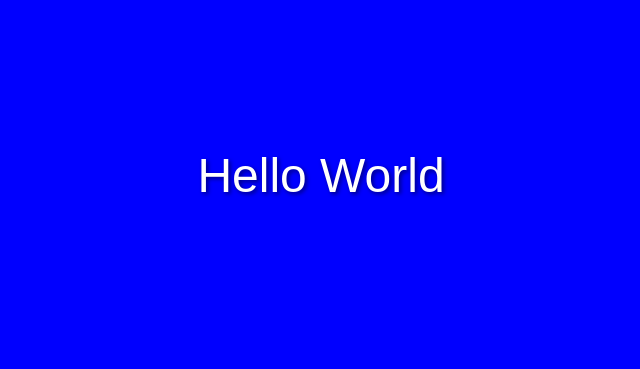
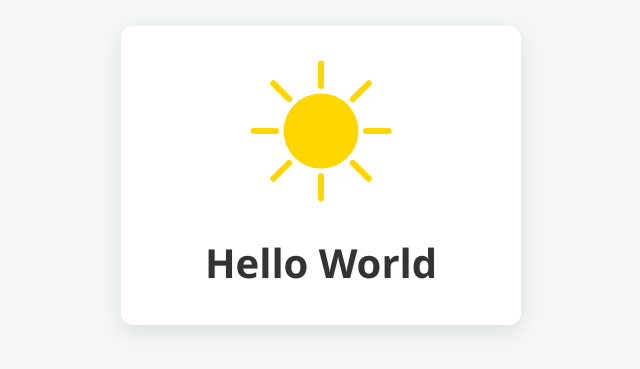
Before and after one commit to 24f1000322/test-llm-app, a plain HTML site: page index.html in a window 1280 px wide. Shown: the part 225-594 px from the top of the page, without its empty margins (319-959 px from the left). Drawn offline with Linux system fonts and the light colour scheme.

Commit message:
Add/Update index.html (Round 2)

```diff
--- a/index.html
+++ b/index.html
@@ -3,60 +3,107 @@
 <head>
     <meta charset="UTF-8">
     <meta name="viewport" content="width=device-width, initial-scale=1.0">
-    <title>Hello World App</title>
-    <!--
-        Inline CSS for the background color and text styling.
-        All styles are embedded directly in the <style> tag
-        within the HTML document, fulfilling the single-page requirement.
-    -->
+    <title>Hello Sun App</title>
     <style>
-        /*
-         * Basic reset for body margins and padding to ensure full-viewport coverage.
-         */
+        /* Basic reset and body styling for a clean slate */
         body {
+            font-family: 'Segoe UI', Tahoma, Geneva, Verdana, sans-serif;
+            display: flex;
+            justify-content: center;
+            align-items: center;
+            min-height: 100vh; /* Ensures the body takes at least the full viewport height */
             margin: 0;
-            padding: 0;
-            font-family: Arial, sans-serif; /* A common, readable font */
-            display: flex; /* Use flexbox to center the content */
-            justify-content: center; /* Center horizontally */
-            align-items: center; /* Center vertically */
-            min-height: 100vh; /* Ensure the body takes at least the full viewport height */
-            background-color: blue; /* The required blue background color */
-            color: white; /* Set text color to white for contrast on blue background */
-            font-size: 3em; /* Make the "Hello World" text large and prominent */
-            text-align: center; /* Center the text if it wraps */
+            background-color: #f4f7f6; /* Light background for a fresh look */
+            color: #333; /* Darker text for readability */
+            box-sizing: border-box;
+            line-height: 1.6;
         }
 
-        /*
-         * Style for the container div holding the "Hello World" text.
-         * This ensures the text itself is styled consistently.
-         */
-        .hello-container {
-            padding: 20px;
-            /* Optional: Add a subtle text shadow for better readability on darker backgrounds */
-            text-shadow: 2px 2px 4px rgba(0, 0, 0, 0.5);
+        /* Container for the logo and text, centered on the page */
+        .container {
+            display: flex;
+            flex-direction: column; /* Stack items vertically */
+            align-items: center; /* Center items horizontally within the container */
+            justify-content: center; /* Center items vertically if container has specific height */
+            text-align: center; /* Center text within the container */
+            padding: 30px;
+            background-color: #ffffff; /* White background for the content card */
+            border-radius: 12px; /* Slightly rounded corners for a modern feel */
+            box-shadow: 0 6px 20px rgba(0, 0, 0, 0.1); /* Soft shadow for depth */
+            max-width: 90%; /* Ensures container doesn't get too wide on small screens */
+            width: 400px; /* Fixed width for larger screens, acts as max-width */
+            box-sizing: border-box; /* Include padding and border in the element's total width and height */
+        }
+
+        /* Styling for the SVG sun logo */
+        .sun-logo {
+            width: 150px; /* Default width for the SVG */
+            height: 150px; /* Default height for the SVG */
+            margin-bottom: 25px; /* Space between logo and text */
+            transition: transform 0.3s ease-in-out; /* Smooth transition for hover effect */
+
+            /* Responsive SVG sizing */
+            max-width: 80%; /* Limits the SVG's width relative to its parent container */
+            height: auto; /* Maintains aspect ratio as width changes */
+            display: block; /* Ensures it behaves like a block element for sizing */
+        }
+
+        .sun-logo:hover {
+            transform: scale(1.05); /* Slightly enlarge on hover for interactivity */
+        }
+
+        /* Styling for the Hello World greeting text */
+        .greeting {
+            font-size: 2.5em; /* Default large font size */
+            margin: 0; /* Remove default margin */
+            color: #333; /* Keep text color consistent */
+            text-shadow: 1px 1px 2px rgba(0, 0, 0, 0.05); /* Subtle text shadow */
+
+            /* Responsive font size using clamp() for flexibility */
+            /* Min font size: 1.5em, Preferred font size: 6vw (6% of viewport width), Max font size: 2.5em */
+            font-size: clamp(1.5em, 6vw, 2.5em);
+        }
+
+        /* Media query for very small screens if specific adjustments are needed */
+        @media (max-width: 480px) {
+            .container {
+                padding: 20px; /* Reduce padding on smaller screens */
+            }
+            .sun-logo {
+                width: 120px; /* Slightly smaller logo on very small screens */
+                height: 120px;
+                margin-bottom: 20px;
+            }
+            /* clamp() for .greeting handles font size automatically */
         }
     </style>
 </head>
 <body>
-    <!--
-        This is the main content of our single-page application.
-        It contains the required text "Hello World".
-    -->
-    <div class="hello-container">
-        Hello World
+    <div class="container">
+        <!-- SVG Sun Logo -->
+        <!-- ViewBox defines the internal coordinate system (100x100), width/height scale it -->
+        <svg class="sun-logo" viewBox="0 0 100 100" xmlns="http://www.w3.org/2000/svg">
+            <!-- Main Sun Body (a circle) -->
+            <circle cx="50" cy="50" r="25" fill="#FFD700"/> <!-- Golden color for the sun -->
+
+            <!-- Rays of the Sun -->
+            <!-- Using a group element to apply common stroke styles to all rays -->
+            <g stroke="#FFD700" stroke-width="4" stroke-linecap="round">
+                <!-- Eight rays are created by rotating a single line element around the center (50,50) -->
+                <!-- Each line starts at (50,20) and ends at (50,5) in the SVG's coordinate system -->
+                <line x1="50" y1="20" x2="50" y2="5" /> <!-- 0 degrees (top ray) -->
+                <line x1="50" y1="20" x2="50" y2="5" transform="rotate(45 50 50)" />
+                <line x1="50" y1="20" x2="50" y2="5" transform="rotate(90 50 50)" />
+                <line x1="50" y1="20" x2="50" y2="5" transform="rotate(135 50 50)" />
+                <line x1="50" y1="20" x2="50" y2="5" transform="rotate(180 50 50)" />
+                <line x1="50" y1="20" x2="50" y2="5" transform="rotate(225 50 50)" />
+                <line x1="50" y1="20" x2="50" y2="5" transform="rotate(270 50 50)" />
+                <line x1="50" y1="20" x2="50" y2="5" transform="rotate(315 50 50)" />
+            </g>
+        </svg>
+
+        <!-- The main greeting text -->
+        <h1 class="greeting">Hello World</h1>
     </div>
-
-    <!--
-        No JavaScript is required for this simple task, as there is
-        no dynamic behavior or interactivity needed. The script tag
-        is included here for completeness, showing where JavaScript
-        would be placed if it were necessary, but it remains empty.
-    -->
-    <script>
-        // No JavaScript is needed for this application.
-        // This section would contain any client-side logic if required.
-        console.log("Hello World application loaded successfully.");
-    </script>
 </body>
 </html>
```
